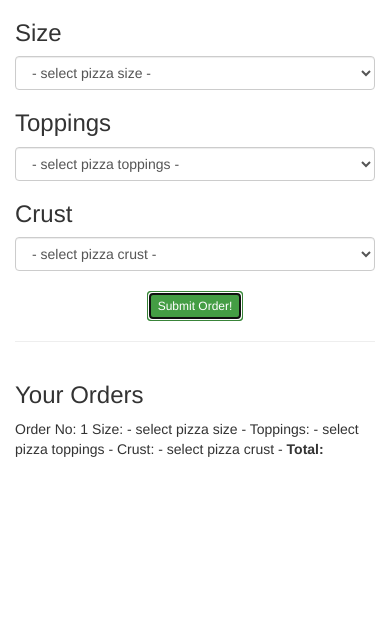
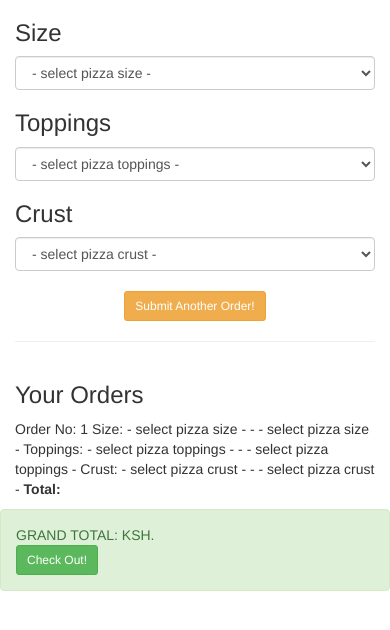
Before and after one commit to YomZsamora/Prep-Catch-Up, a plain HTML site: page index.html in a window 390 px wide. Both pictures are taken after a click on the button "Submit Order!". Drawn offline with Linux system fonts and the light colour scheme.

Commit message:
Finalised on creating the checkout functionality and calculating the grand total.

```diff
--- a/index.html
+++ b/index.html
@@ -39,12 +39,22 @@
             </div>
             <div class="text-center mt-20">
                 <button id="orderButton" class="btn btn-sm btn-success">Submit Order!</button>
+                <button id="orderAnotherButton" class="btn btn-sm btn-warning">Submit Another Order!</button>
             </div>
             <hr>
-            <div class="row pizza-orders">
-                <div class="col-md-12">
+            <div class="row ">
+                <div class="col-md-12 pizza-orders">
                     <h3>Your Orders</h3>
                     <p>Order No: <span id="orderNo"></span> Size: <span id="size"></span> Toppings: <span id="toppings"></span> Crust: <span id="crust"></span> <strong>Total: <span id="total"></span> </strong></p>
+
+
+
+                </div>
+            </div>
+            <div class="row" id="grandTotal">
+                <div class="alert alert-success">
+                    GRAND TOTAL: KSH.<span></span><br>
+                    <button id="checkoutButton" class="btn btn-success btn-sm">Check Out!</button>
                 </div>
             </div>
         </div>
--- a/js/scripts.js
+++ b/js/scripts.js
@@ -18,22 +18,53 @@ Pizza.prototype.myOrderDetails = function() {
 
 // UI Logic
 $(document).ready(function() {
+
+    $('#orderAnotherButton, .pizza-orders, #grandTotal').hide();
+
     $('button#orderButton').click(function() {
         var sizeOfPizza = $('.pizza-size option:selected').val(); // gets value from the pizza-size selected option
         var toppingsOfPizza = $('.pizza-toppings option:selected').val(); // gets value from the pizza-toppings selected option
         var crustOfPizza = $('.pizza-crust option:selected').val(); // gets value from the pizza-crust selected option
 
-        var total = parseInt(sizeOfPizza) + parseInt(toppingsOfPizza) + parseInt(crustOfPizza); //
-        var order = 1;
-        var grandTotal = 0;
+        var total = parseInt(sizeOfPizza) + parseInt(toppingsOfPizza) + parseInt(crustOfPizza); // Get the Total amount of the pizza
+        var order = 1; //Assign default order number
+        var grandTotal = 0; // For storing the total to be calculated
 
+
+        // Appending fetched values from the select options
         $('#orderNo').html(order);
-        $('#size').html(sizeOfPizza);
-        $('#toppings').html(toppingsOfPizza);
-        $('#crust').html(crustOfPizza);
+        $('#size').html($('.pizza-size option:selected').text() + " - " + sizeOfPizza);
+        $('#toppings').html($('.pizza-toppings option:selected').text() + " - " + toppingsOfPizza);
+        $('#crust').html($('.pizza-crust option:selected').text() + " - " + crustOfPizza);
         $('#total').html(total);
+        grandTotal = grandTotal + total;
+        $('#grandTotal span').html(grandTotal); // Displaying the grand total in our alert
 
+        $('#orderButton').hide()
+        $('#orderAnotherButton, .pizza-orders, #grandTotal').show();
+
+        $('button#orderAnotherButton').click(function() {
+            var sizeOfPizza = $('.pizza-size option:selected').val(); // gets value from the pizza-size selected option
+            var toppingsOfPizza = $('.pizza-toppings option:selected').val(); // gets value from the pizza-toppings selected option
+            var crustOfPizza = $('.pizza-crust option:selected').val(); // gets value from the pizza-crust selected option
+
+            var total = parseInt(sizeOfPizza) + parseInt(toppingsOfPizza) + parseInt(crustOfPizza);
+            order = order + 1;
+            grandTotal = grandTotal + total;
+            let newPizza = new Pizza(sizeOfPizza, toppingsOfPizza, crustOfPizza, total, order);
+            let newPizzaOrder = '<p>Order No: <span id="orderNo">' + order +'</span> Size: <span id="size">' + $('.pizza-size option:selected').text() + " - " + newPizza.size + '</span> Toppings: <span id="toppings">' + $('.pizza-toppings option:selected').text() + " - " + newPizza.toppings + '</span> Crust: <span id="crust">' + $('.pizza-crust option:selected').text() + " - " + newPizza.crust + '</span> <strong>Total: <span id="total">' + newPizza.total + '</span> </strong></p>';
+
+            $('.pizza-orders').append(newPizzaOrder);
+            $('#grandTotal span').html(grandTotal);
+        });
+
+        $('button#checkoutButton').click(function() {
+            // alert("Your order has been received! The Total is Kshs. " + grandTotal);
+            prompt('Do you want it delivered?');
+        });
 
     });
 
+
+
 });
```
